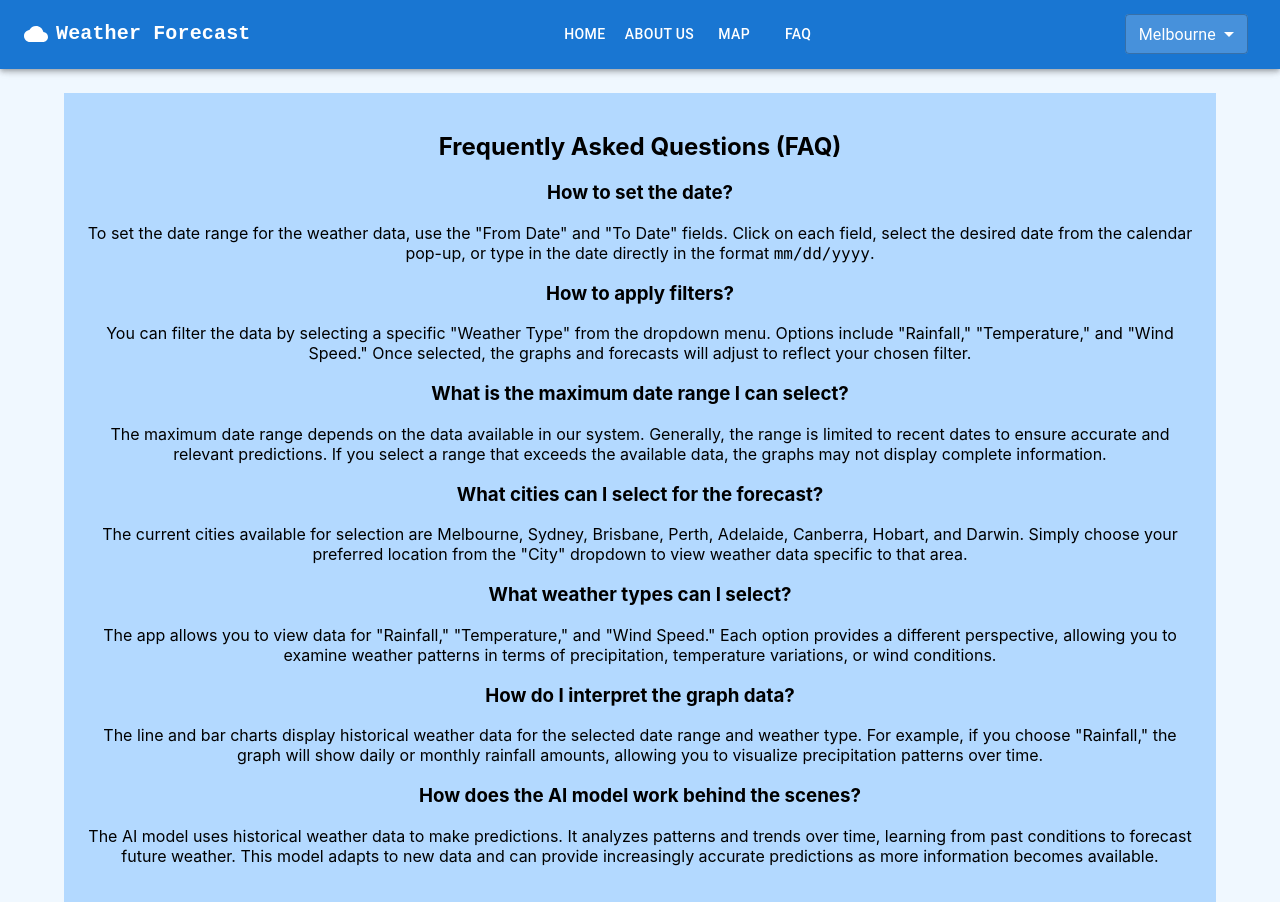
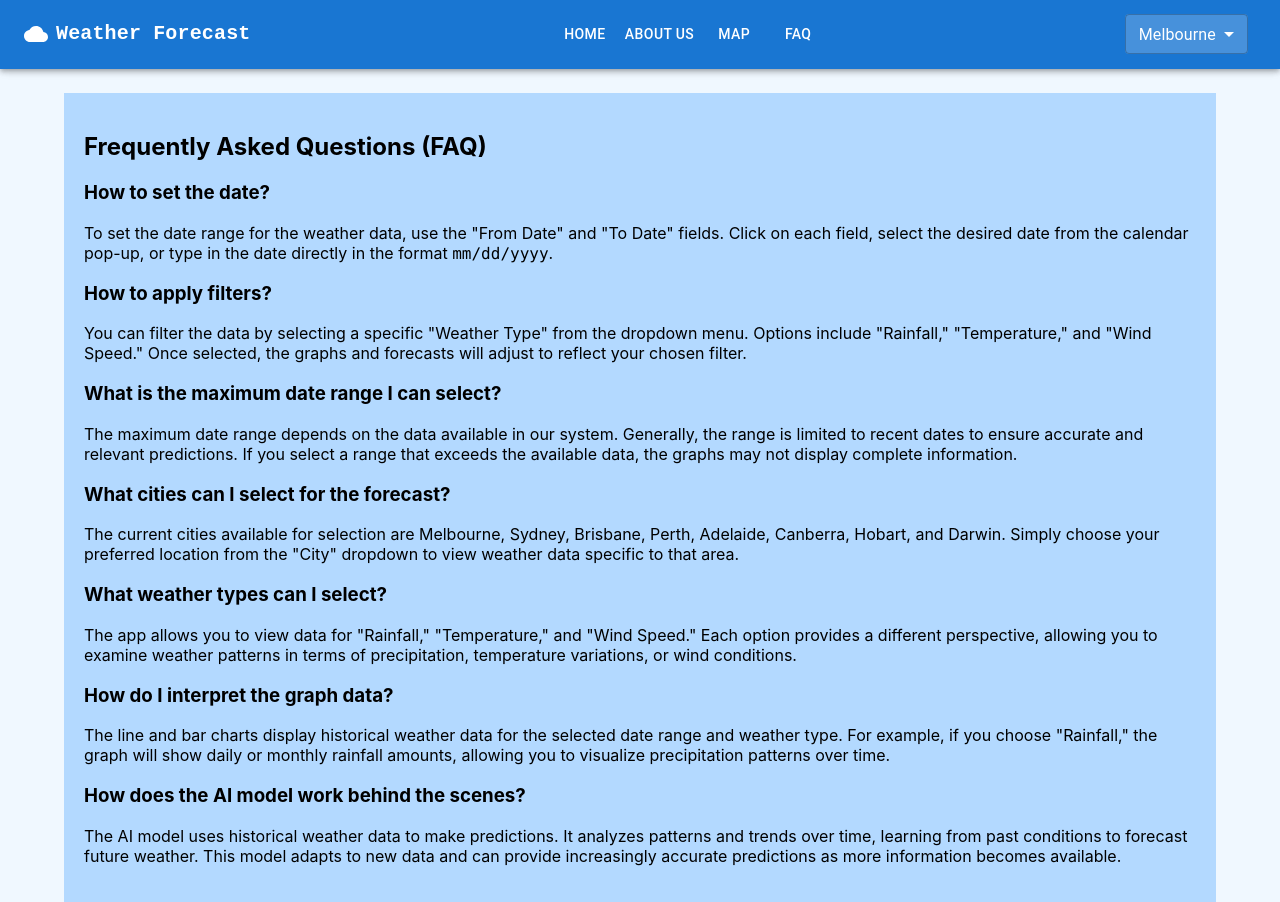
Before and after one commit to khangdzox/COS30049-Weather-Prediction, a React (Create React App) app: page /faq in a window 1280 px wide. Built offline with nearby package versions, Linux system fonts and the light colour scheme.

Commit message:
Left Aligned on about,FAQ

```diff
--- a/src/pages/About.js
+++ b/src/pages/About.js
@@ -2,7 +2,7 @@ import React from 'react';
 
 const About = () => {
   return (
-    <div style={{ backgroundColor: '#d4f5d4', padding: '20px' }}>
+    <div style={{ backgroundColor: '#d4f5d4', padding: '20px', textAlign: 'left' }}>
       <h2>About Us</h2>
       <p>
         Welcome to our project page! We are <strong>SEA Group</strong>, a team of passionate computer science students specializing in <strong>Full-Stack Web Development and AI applications</strong> as part of our Bachelor's studies. Under the expert guidance of <strong>Mr. Hao Zhang</strong>, our tutor, we’ve tackled complex challenges in software development and successfully completed two major assignments, enhancing our skills and understanding in the field.
--- a/src/pages/FAQ.js
+++ b/src/pages/FAQ.js
@@ -2,7 +2,7 @@ import React from 'react';
 
 const FAQ = () => {
   return (
-    <div style={{ backgroundColor: '#b3d9ff', padding: '20px' }}>
+    <div style={{ backgroundColor: '#b3d9ff', padding: '20px', textAlign: 'left' }}>
       <h2>Frequently Asked Questions (FAQ)</h2>
 
       <h3>How to set the date?</h3>
```
